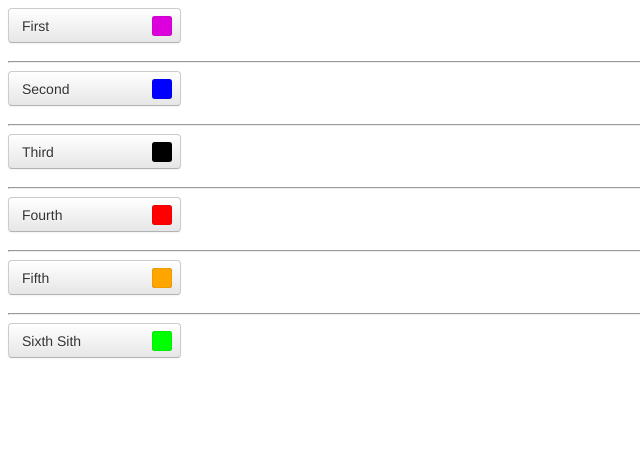
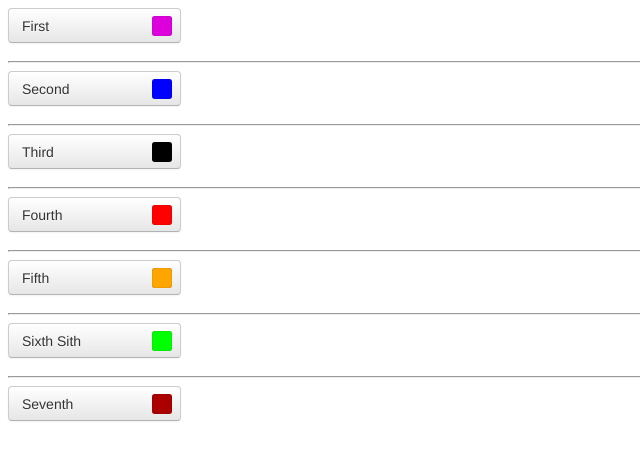
Before and after one commit to idooo/colours, a website: page index.html in a window 1280 px wide. Shown: the whole page, without its empty margins (0-640 px from the left). Drawn offline with nearby package versions, Linux system fonts and the light colour scheme.

Commit message:
Refresh palette after changing #2

```diff
--- a/index.html
+++ b/index.html
@@ -72,6 +72,15 @@
                 Sixth
             </div>
 
+            <hr>
+
+            <div id="colorpicker7"
+                 data-provide="ido-colours"
+                 data-palette="orange, lime, vodka"
+                    >
+                Seventh
+            </div>
+
         </article>
 
 		<script src="js/ido.colours.js"></script>
@@ -109,6 +118,8 @@
                    console.log('over 666: ' + color);
                });
 
+               $('#colorpicker7').idoColours('palette', ['#aa0000', '#990000', '#330000']) ;
+
            });
 
 		</script>
--- a/js/ido.colours.js
+++ b/js/ido.colours.js
@@ -2,8 +2,6 @@
  * ido Colours 0.8.0
  * http://shteinikov/p/colours
  * MIT licensed
- *
- * Alex Shteinikov, http://shteinikov.com
  */
 
 (function($) {
@@ -28,10 +26,10 @@
         this.color = options.color || this.$element.data('color') || this.palette[0];
 
         // Callbacks
-        this.onSelectColor = options.onSelectColor || function(color, $color, $object){};
-        this.onChangeColor = options.onChangeColor || function(color, $color, $object){};
-        this.onPaletteOver = options.onPaletteOver || function(color, $color, $object){ };
-        this.onPaletteOut = options.onPaletteOut || function(color, $color, $object){};
+        this.onSelectColor = options.onSelectColor || function(color, item, $object){};
+        this.onChangeColor = options.onChangeColor || function(color, item, $object){};
+        this.onPaletteOver = options.onPaletteOver || function(color, item, $object){ };
+        this.onPaletteOut = options.onPaletteOut || function(color, item, $object){};
 
         this.init();
 
@@ -79,7 +77,7 @@
 
             this.$element.append([this.$caption, this.$color, this.$input]);
 
-            this.$popup = that.createPopup();
+            this.$popup = that._createPopup();
 
             this._bindPaletteCallbacks();
 
@@ -87,10 +85,10 @@
                 that.changePopupPosition();
 
                 if (that.isOpen) {
-                    that.closePopup();
+                    that.close();
                 }
                 else {
-                    that.openPopup();
+                    that.open();
                 }
             });
 
@@ -106,10 +104,17 @@
 
             if (update_palette) {
                 this.palette = this._parsePalette(this.palette);
+
+                this.$popup.find('> div').remove();
+                this._createPalette(this.$popup);
+
                 this._bindPaletteCallbacks();
+
+                if (this.palette.indexOf(this.color) === -1) {
+                    this.color = this.palette[0];
+                    this.refresh();
+                }
             }
-
-            console.log(update_palette);
 
             return this;
         },
@@ -158,23 +163,19 @@
                 $item
                     .unbind('mouseover')
                     .on('mouseover', function(){
-                        return that.onPaletteOver(that._rgb2hex($item.css('background-color')), $item, that);
+                        return that.onPaletteOver(that._rgb2hex($item.css('background-color')), this, that);
                     });
 
                 $item
                     .unbind('mouseout')
                     .on('mouseout', function(){
-                        return that.onPaletteOut(that._rgb2hex($item.css('background-color')), $item, that);
+                        return that.onPaletteOut(that._rgb2hex($item.css('background-color')), this, that);
                     });
             });
         },
 
-        /*
-         * Create popup with custom palette and bind events
-         */
-        createPopup: function(){
-            var $popup = $('<div/>').addClass(this.popup_class).hide(),
-                that = this;
+        _createPalette: function($popup) {
+            var that = this;
 
             for (var i=0; i<that.palette.length; i++) {
                 var $color_button = $('<div/>').css('background-color', that.palette[i]);
@@ -186,13 +187,13 @@
                     that.$color.css('background-color', color);
                     that.$input.val(that._rgb2hex(color));
 
-                    that.closePopup();
+                    that.close();
 
                     // Callbacks
-                    that.onSelectColor(that._rgb2hex(color), $color_button, that);
+                    that.onSelectColor(that._rgb2hex(color), this, that);
 
                     if (oldcolor !== color) {
-                        that.onChangeColor(that._rgb2hex(color), $color_button, that);
+                        that.onChangeColor(that._rgb2hex(color), this, that);
                     }
 
                     e.stopPropagation();
@@ -201,7 +202,19 @@
 
                 $popup.append($color_button);
             }
-            $popup.insertBefore(that.$element);
+
+            return this;
+        },
+
+        /*
+         * Create popup with custom palette and bind events
+         */
+        _createPopup: function(){
+            var $popup = $('<div/>').addClass(this.popup_class).hide();
+
+            this._createPalette($popup);
+
+            $popup.insertBefore(this.$element);
 
             return $popup;
         },
@@ -211,13 +224,13 @@
             return this;
         },
 
-        openPopup: function() {
+        open: function() {
             this.$popup.show();
             this.isOpen = true;
             return this;
         },
 
-        closePopup: function() {
+        close: function() {
             this.$popup.hide();
             this.isOpen = false;
             return this;
```
Also changed, not shown: dist/ido.colours.min.js.
